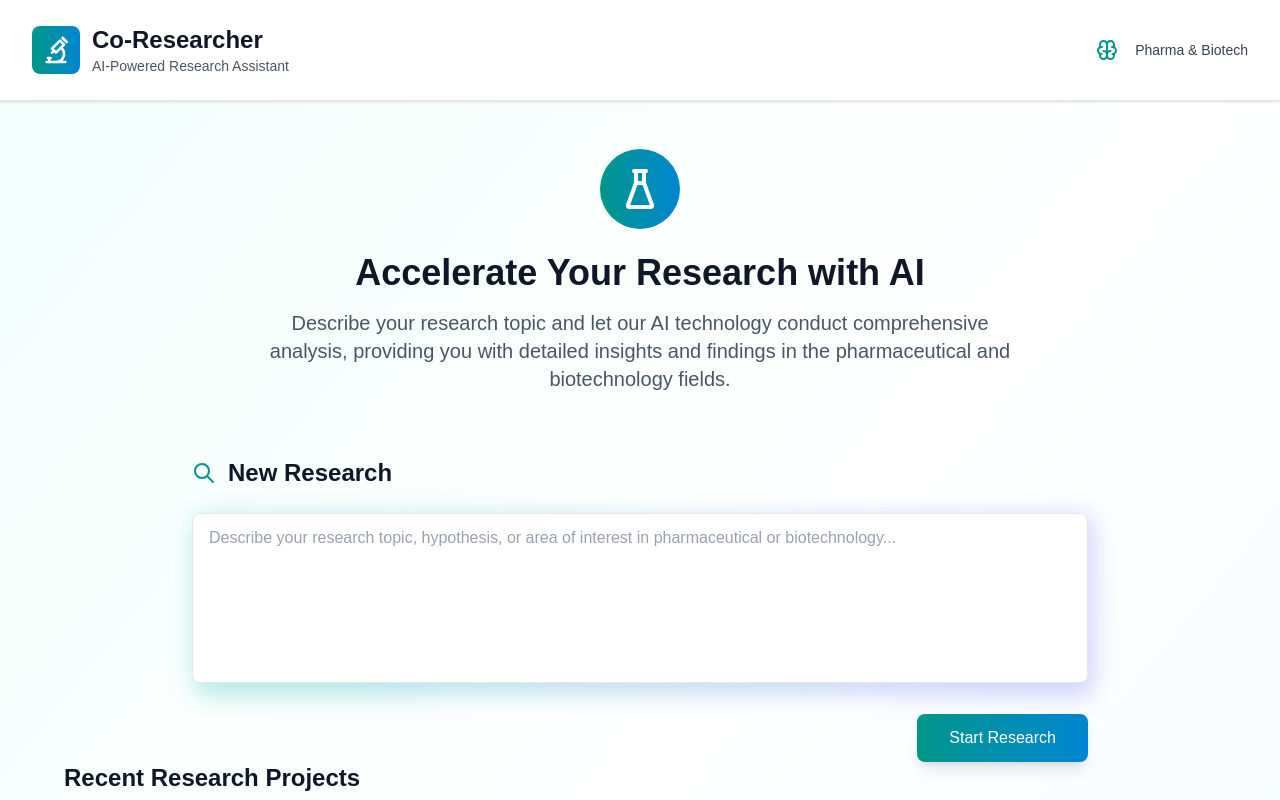
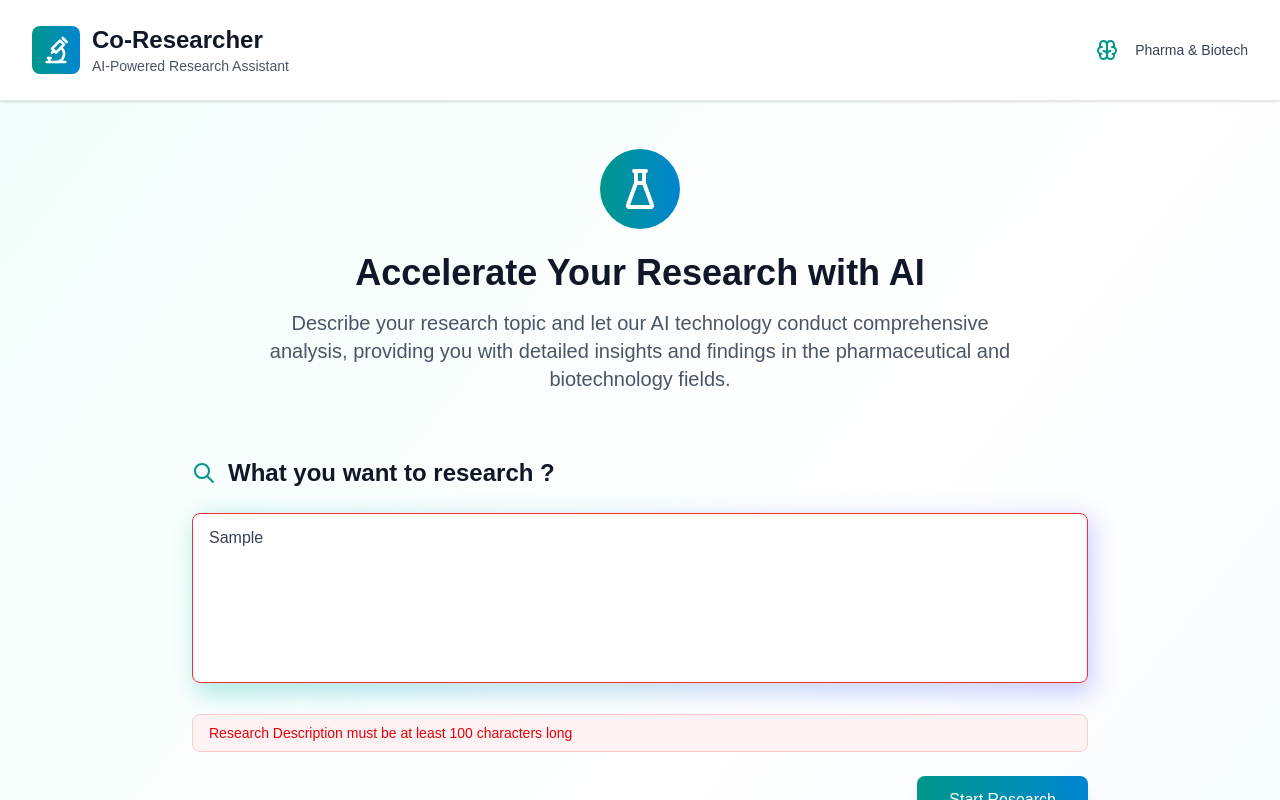
Before and after one commit to ashiqsultan/co-researcher, a Next.js app: page / in a window 1280 px wide. Both pictures are taken after typing "Sample" into the empty fields and a click on the button "Start Research". Shown: the top 800 px of the page. Built offline with nearby package versions, Linux system fonts and the light colour scheme.

Commit message:
Added max min validation to research input

```diff
--- a/app/components/NewResearchForm.jsx
+++ b/app/components/NewResearchForm.jsx
@@ -1,20 +1,51 @@
 "use client";
-import { useState } from "react";
+import { useRef, useState } from "react";
 import { IconSearch } from "@tabler/icons-react";
 
 export default function NewResearchForm() {
-  const [researchDescription, setResearchDescription] = useState("");
+  const researchDescriptionRef = useRef("");
+  const [validationError, setValidationError] = useState("");
+  const [isSubmitting, setIsSubmitting] = useState(false);
+
+  const validateDescription = (description) => {
+    if (description.length < 100) {
+      return "Research Description must be at least 100 characters long";
+    }
+    if (description.length > 1000) {
+      return "Description cannot be more than 1000 characters long";
+    }
+    return "";
+  };
+
+  const handleDescriptionChange = (e) => {
+    researchDescriptionRef.current = e.target.value;
+    // Clear validation error when user starts typing
+    if (validationError) {
+      setValidationError("");
+    }
+  };
 
   const handleSubmit = async (e) => {
     e.preventDefault();
 
+    // Validate before submitting
+    const error = validateDescription(researchDescriptionRef.current);
+    if (error) {
+      setValidationError(error);
+      return;
+    }
+
+    setIsSubmitting(true);
+
     try {
-      const response = await fetch('/api/research', {
-        method: 'POST',
+      const response = await fetch("/api/research", {
+        method: "POST",
         headers: {
-          'Content-Type': 'application/json',
+          "Content-Type": "application/json",
         },
-        body: JSON.stringify({ researchDescription }),
+        body: JSON.stringify({
+          researchDescription: researchDescriptionRef.current,
+        }),
       });
 
       const data = await response.json();
@@ -22,43 +53,67 @@ export default function NewResearchForm() {
       if (data.success) {
         console.log("Research submitted successfully:", data.message);
         // TODO: Navigate to results page or show success message
-        setResearchDescription(""); // Clear the form
+        researchDescriptionRef.current = ""; // Clear the form
+        setValidationError(""); // Clear any validation errors
       } else {
         console.error("Failed to submit research:", data.message);
       }
     } catch (error) {
       console.error("Error submitting research:", error);
+    } finally {
+      setIsSubmitting(false);
     }
   };
+
+  const characterCount = researchDescriptionRef.current.length;
+  const isDescriptionValid = characterCount >= 100 && characterCount <= 1000;
+  const isDescriptionTooShort = characterCount > 0 && characterCount < 100;
+  const isDescriptionTooLong = characterCount > 1000;
 
   return (
     <div className="max-w-4xl mx-auto">
       <h3 className="text-2xl font-semibold text-gray-900 mb-6 flex items-center">
         <IconSearch className="h-6 w-6 text-teal-600 mr-3" />
-        New Research
+        What you want to research ?
       </h3>
       <form onSubmit={handleSubmit} className="space-y-6">
         <div className="relative">
           {/* Gradient shadow background */}
           <div className="absolute inset-0 bg-gradient-to-r from-teal-500 to-indigo-500 rounded-lg blur-md opacity-30 translate-x-1 translate-y-1"></div>
-
           <textarea
             id="research-description"
             rows={6}
-            className="relative w-full px-4 py-3 bg-white border border-gray-200 rounded-lg focus:ring-2 focus:ring-teal-500 focus:border-transparent resize-none placeholder:text-gray-400 text-gray-700"
+            className={`relative w-full px-4 py-3 bg-white border rounded-lg focus:ring-2 focus:ring-teal-500 focus:border-transparent resize-none placeholder:text-gray-400 text-gray-700 ${
+              validationError || isDescriptionTooShort || isDescriptionTooLong
+                ? "border-red-500 focus:ring-red-500"
+                : "border-gray-200"
+            }`}
             placeholder="Describe your research topic, hypothesis, or area of interest in pharmaceutical or biotechnology..."
-            value={researchDescription}
-            onChange={(e) => setResearchDescription(e.target.value)}
+            defaultValue={researchDescriptionRef.current}
+            onChange={handleDescriptionChange}
             required
           />
         </div>
+
+        {/* Validation error message */}
+        {validationError && (
+          <div className="text-red-600 text-sm bg-red-50 border border-red-200 rounded-lg px-4 py-2">
+            {validationError}
+          </div>
+        )}
+
         <div className="flex items-center justify-between">
           <div className="flex items-center space-x-4 text-sm text-gray-600"></div>
           <button
             type="submit"
-            className="bg-gradient-to-r from-teal-600 to-sky-600 text-white px-8 py-3 rounded-lg font-medium hover:from-teal-700 hover:to-sky-700 transition-all duration-200 shadow-lg hover:shadow-xl transform hover:-translate-y-0.5"
+            disabled={isSubmitting}
+            className={`px-8 py-3 rounded-lg font-medium transition-all duration-200 shadow-lg transform ${
+              !isSubmitting
+                ? "bg-gradient-to-r from-teal-600 to-sky-600 text-white hover:from-teal-700 hover:to-sky-700 hover:shadow-xl hover:-translate-y-0.5"
+                : "bg-gray-300 text-gray-500 cursor-not-allowed"
+            }`}
           >
-            Start Research
+            {isSubmitting ? "Submitting..." : "Start Research"}
           </button>
         </div>
       </form>
```
